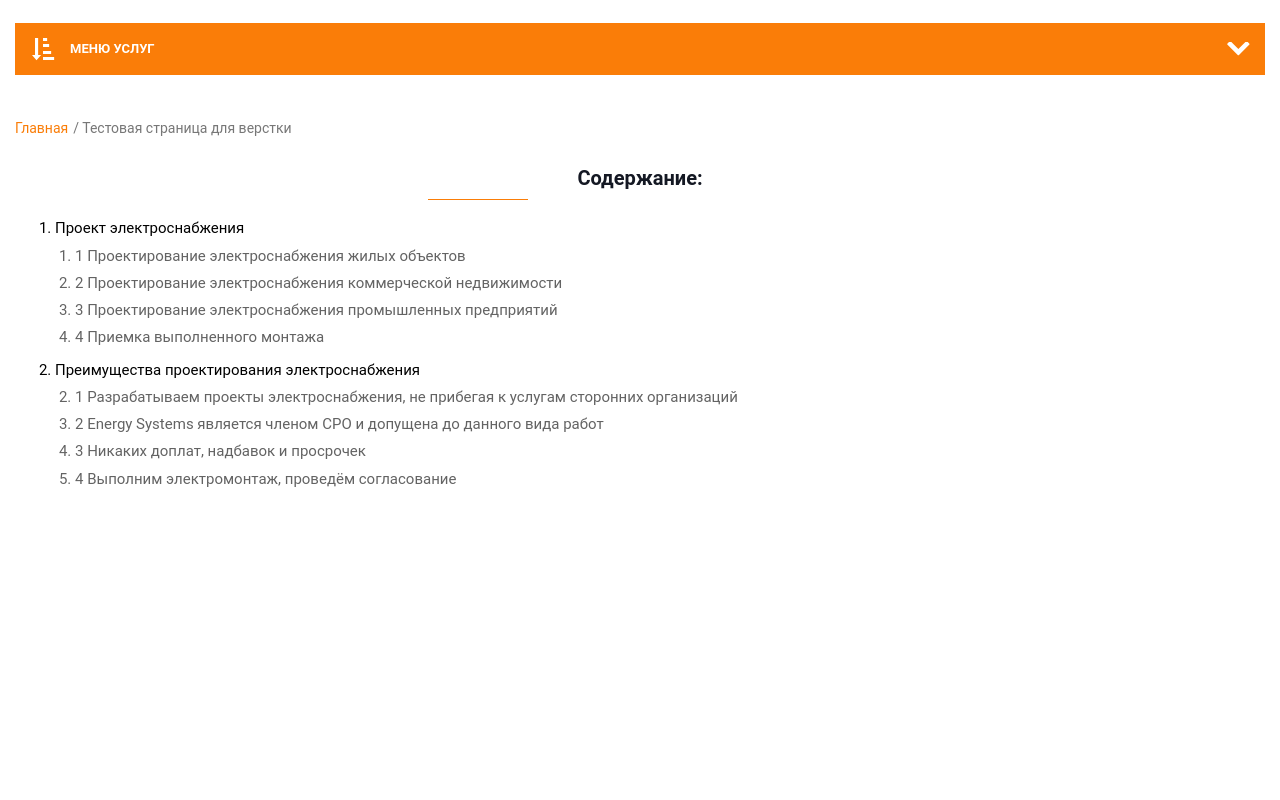
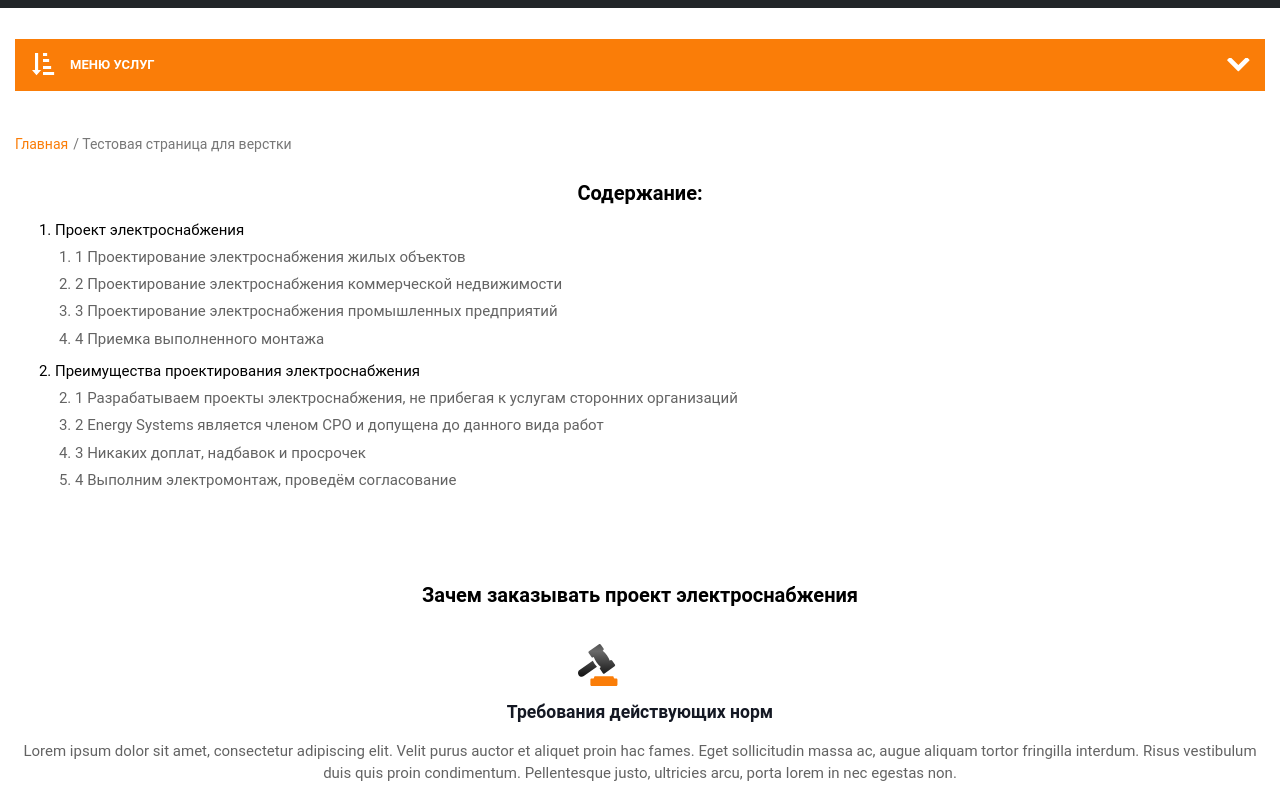
Before and after one commit to kashmir1/Clear-HTML, a website: page source/index.html in a window 1280 px wide. Shown: the part 1019-1819 px from the top of the page. Before the commit the page ends 1523 px from the top, so only its background shows below. Drawn offline with Linux system fonts and the light colour scheme.

Commit message:
преимущества

```diff
--- a/source/index.html
+++ b/source/index.html
@@ -104,6 +104,18 @@
       </li>
     </ol>
 
+    <section class="advantages">
+      <h2 class="h2--center">Зачем заказывать проект электроснабжения</h2>
+      <ul class="advantages__list">
+        <li class="advantages__item">
+          <h3 class="advantages__title advantages__title--norms">Требования действующих норм</h3>
+          <p class="advantages__desc">Lorem ipsum dolor sit amet, consectetur adipiscing elit. Velit purus auctor et aliquet proin hac fames.
+            Eget sollicitudin massa ac, augue aliquam tortor fringilla interdum. Risus vestibulum duis quis
+            proin condimentum. Pellentesque justo, ultricies arcu, porta lorem in nec egestas non. </p>
+        </li>
+      </ul>
+    </section>
+
 
   </div>
 </main>
--- /dev/null
+++ b/source/sass/blocks/advantages.scss
@@ -0,0 +1,35 @@
+.advantages {
+  margin-top: 95px;
+}
+
+.advantages__list {
+  list-style: none;
+  margin: 0;
+  padding: 0;
+}
+
+.advantages__title {
+  position: relative;
+  color: #141823;
+  margin-top: 95px;
+  text-align: center;
+}
+
+.advantages__title--norms {
+  &::before {
+    content: '';
+    position: absolute;
+    left: 45%;
+    top: -58px;
+    width: 40px;
+    height: 42px;
+    background-image: url("../img/norms.svg");
+  }
+}
+
+.advantages__desc {
+  color: #636363;
+  font-size: 15px;
+  line-height: 150%;
+  text-align: center;
+}
--- a/source/sass/global/globalstyle.scss
+++ b/source/sass/global/globalstyle.scss
@@ -20,22 +20,22 @@ h1 {
   }
 }
 
-h2, h3, h4, h5, h6 {
-  margin: 0 0 30px;
-  color: #141823;
-  font-weight: bold;
-  line-height: 120%;
-  position: relative;
-
-  &::before {
-    content: '';
-    position: absolute;
-    width: 100px;
-    height: 1px;
-    background-color: #FA7D08;
-    bottom: -10px;
-  }
-}
+//h2, h3, h4, h5, h6 {
+//  margin: 0 0 30px;
+//  color: #141823;
+//  font-weight: bold;
+//  line-height: 120%;
+//  position: relative;
+//
+//  &::before {
+//    content: '';
+//    position: absolute;
+//    width: 100px;
+//    height: 1px;
+//    background-color: #FA7D08;
+//    bottom: -10px;
+//  }
+//}
 
 h2 {
   font-size: 20px;
--- a/source/sass/style.scss
+++ b/source/sass/style.scss
@@ -13,3 +13,4 @@
 @import "blocks/breadcrumbs";
 @import "blocks/consultation-form";
 @import "blocks/content";
+@import "blocks/advantages";
```
Also changed, not shown: source/css/style.css, source/img/norms.svg (added), 1 other file.
